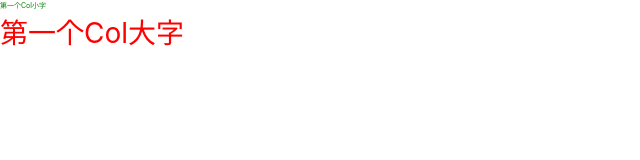
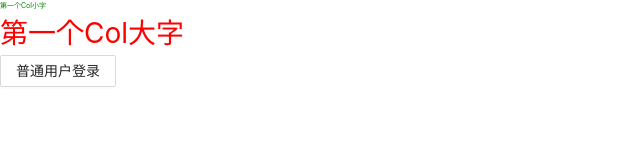
Before and after one commit to onlyLucky/code-test, a React app in the folder jest-starter/: page / in a window 1280 px wide. Shown: the top 160 px of the page, without its empty margins (0-640 px from the left). Built offline with nearby package versions, Linux system fonts and the light colour scheme.

Commit message:
feat: react AuthButton 组件添加

```diff
--- a/jest-starter/src/App.tsx
+++ b/jest-starter/src/App.tsx
@@ -2,12 +2,13 @@
  * @Author: fg
  * @Date: 2022-07-26 14:07:40
  * @LastEditors: fg
- * @LastEditTime: 2022-07-26 16:06:12
+ * @LastEditTime: 2022-07-27 13:37:38
  * @Description:  App根组件
  */
 import React from 'react';
 // import { Button } from 'antd';
 import Title from 'components/Title';
+import AuthButton from 'components/AuthButton/index';
 
 const App = ()=>{
   return (
@@ -15,6 +16,7 @@ const App = ()=>{
       <section>
         <Title type="small" title="小字"></Title>
         <Title type="large" title="大字"></Title>
+        <AuthButton>登录</AuthButton>
       </section>
     </div>
   )
--- /dev/null
+++ b/jest-starter/src/apis/user.ts
@@ -0,0 +1,32 @@
+/*
+ * @Author: fg
+ * @Date: 2022-07-27 09:43:42
+ * @LastEditors: fg
+ * @LastEditTime: 2022-07-27 13:44:47
+ * @Description: user api
+ */
+import axios from 'axios'
+
+// 用户角色身份
+
+export type UserRoleType = 'user' | 'admin'
+
+// 返回
+export interface GetUserRoleRes {
+  userType: UserRoleType
+}
+
+// 获取用户角色身份
+
+export const getUserRole = async () => {
+  // return axios.get<GetUserRoleRes>("https://mysite.com/api/role")
+  return new Promise((resolve, reject) => {
+    const result = {
+      code: 200,
+      data: {
+        userType: 'user'
+      }
+    }
+    resolve(result)
+  })
+}
--- /dev/null
+++ b/jest-starter/src/components/AuthButton/index.tsx
@@ -0,0 +1,44 @@
+/*
+ * @Author: fg
+ * @Date: 2022-07-27 10:34:48
+ * @LastEditors: fg
+ * @LastEditTime: 2022-07-27 13:47:30
+ * @Description: AuthButton
+ */
+import React, {FC,useEffect,useState} from 'react'
+import {Button,ButtonProps,message} from 'antd'
+import classnames from 'classnames'
+import style from './styles.module.less'
+import { getUserRole, UserRoleType } from 'apis/user'
+
+type Props = ButtonProps
+
+// 身份文案 Mapper
+const mapper: Record<UserRoleType, string> = {
+  user: '普通用户',
+  admin: '管理员'
+}
+
+const AuthButton: FC<Props> = (props)=>{
+  const {children,className,...restProps} = props
+  const [userType, setUserType] = useState<UserRoleType>()
+
+  // 获取用户身份并设置
+  const getLoginState = async () =>{
+    const res:any = await getUserRole()
+    setUserType(res.data.userType)
+  }
+  // // 相当于 componentDidMount 和 componentDidUpdate:
+  useEffect(() => {
+    getLoginState().catch((e)=>message.error(e.error))
+  },[])
+
+  return (
+    <Button {...restProps} className={classnames(className, style.authButton)} >
+      {mapper[userType!] || ""}
+      {children}
+    </Button>
+  )
+}
+
+export default AuthButton
--- /dev/null
+++ b/jest-starter/src/components/AuthButton/styles.module.less
@@ -0,0 +1,3 @@
+.authButton {
+  border: 1px solid red;
+}
```
